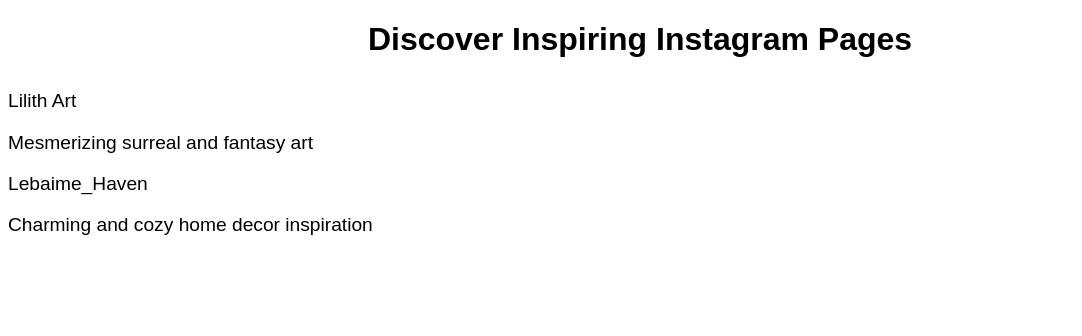
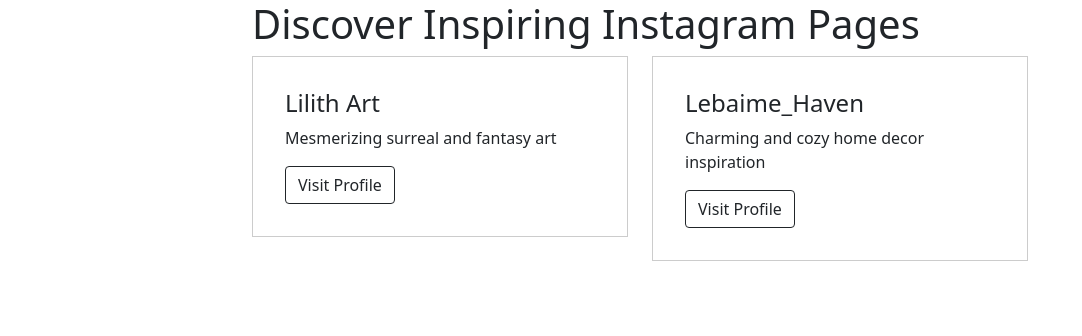
Before and after one commit to KamoRG/instagram-pages, a plain HTML site: page index.html in a window 1280 px wide. Shown: the whole page, without its empty margins (0-1082 px from the left). Drawn offline with nearby package versions, Linux system fonts and the light colour scheme.

Commit message:
index.html

```diff
--- a/index.html
+++ b/index.html
@@ -3,84 +3,75 @@
 <head>
     <meta charset="UTF-8">
     <meta name="viewport" content="width=device-width, initial-scale=1.0">
-    <title>Instagram Pages</title>
+    <title>Discover Inspiring Instagram Pages</title>
+
+    <link href="https://cdn.jsdelivr.net/npm/bootstrap@5.1.3/dist/css/bootstrap.min.css" rel="stylesheet" integrity="sha384-1BmE4kWBq78iYhFldvKuhfTAU6auU8tT94WrHftjDbrCEXSU1oBoqyl2QvZ6jIW3" crossorigin="anonymous">
 
     <style>
-        body {
-            background-image: url("subtle-background-image.jpg");
-            background-size: cover;
-            background-repeat: no-repeat;
-            background-position: center;
+        .container {
+            max-width: 800px;
+            margin: 0 auto;
         }
 
-        h1 {
-            text-align: center;
-            font-size: 2rem;
-            font-family: sans-serif;
-            margin-bottom: 2rem;
-        }
-
-        ul {
-            list-style-type: none;
-            padding: 0;
-            margin: 0;
-        }
-
-        li {
+        .profile-card {
+            padding: 2rem;
+            border: 1px solid #ccc;
             margin-bottom: 1rem;
         }
 
-        a {
-            text-decoration: none;
-            color: #000;
-            font-size: 1.2rem;
-            font-family: sans-serif;
+        .profile-card h3 {
+            font-size: 1.5rem;
+            margin-bottom: 0.5rem;
         }
 
-        a:hover {
-            text-decoration: underline;
+        .profile-card p {
+            font-size: 1rem;
+            line-height: 1.5rem;
         }
 
         .social-icons {
+            text-align: center;
             margin-top: 2rem;
-            text-align: center;
         }
 
         .social-icons a {
             display: inline-block;
             margin: 0 0.5rem;
-        }
-
-        .social-icons a i {
             font-size: 2rem;
             color: #000;
         }
     </style>
 </head>
 <body>
+    <script src="https://cdn.jsdelivr.net/npm/bootstrap@5.1.3/dist/js/bootstrap.bundle.min.js" integrity="sha384-ka7Sk0Gln4gmtz2MlQnikT1wXgYsOg+OMhuP+IlRH9sENBO0LRn5q+8nbTov4+1p" crossorigin="anonymous"></script>
+
+    <div class="container">
         <h1>Discover Inspiring Instagram Pages</h1>
 
-    <ul>
-        <li>
-            <a href="https://instagram.com/lilith.art.lb?igshid=OGQ5ZDc2ODk2ZA==" target="_blank">
-                Lilith Art
+        <div class="row">
+            <div class="col-md-6">
+                <div class="profile-card">
+                    <h3>Lilith Art</h3>
                     <p>Mesmerizing surreal and fantasy art</p>
-            </a>
-        </li>
+                    <a href="https://instagram.com/lilith.art.lb?igshid=OGQ5ZDc2ODk2ZA==" target="_blank" class="btn btn-outline-dark">Visit Profile</a>
+                </div>
+            </div>
 
-        <li>
-            <a href="https://www.instagram.com/lebaime_haven/" target="_blank">
-                Lebaime_Haven
+            <div class="col-md-6">
+                <div class="profile-card">
+                    <h3>Lebaime_Haven</h3>
                     <p>Charming and cozy home decor inspiration</p>
-            </a>
-        </li>
+                    <a href="https://www.instagram.com/lebaime_haven/" target="_blank" class="btn btn-outline-dark">Visit Profile</a>
+                </div>
+            </div>
 
-        </ul>
+            </div>
 
         <div class="social-icons">
             <a href="#" target="_blank"><i class="fa fa-instagram"></i></a>
             <a href="#" target="_blank"><i class="fa fa-twitter"></i></a>
             <a href="#" target="_blank"><i class="fa fa-facebook"></i></a>
         </div>
+    </div>
 </body>
 </html>
```
Lines whose indentation alone changed are shown as unchanged.
